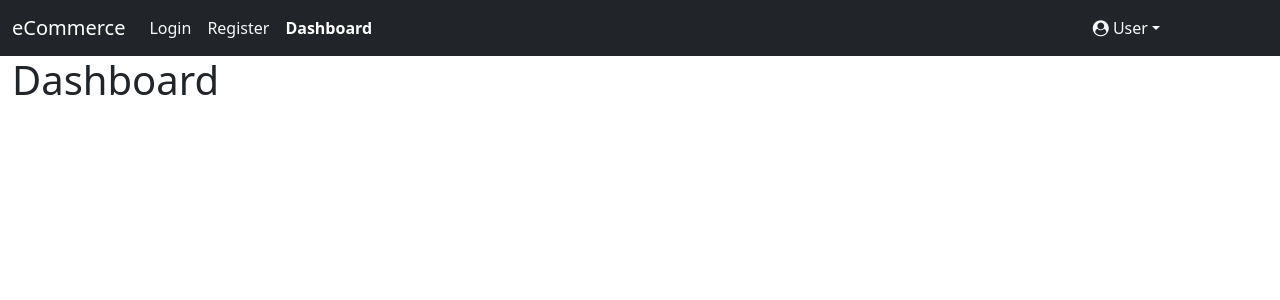
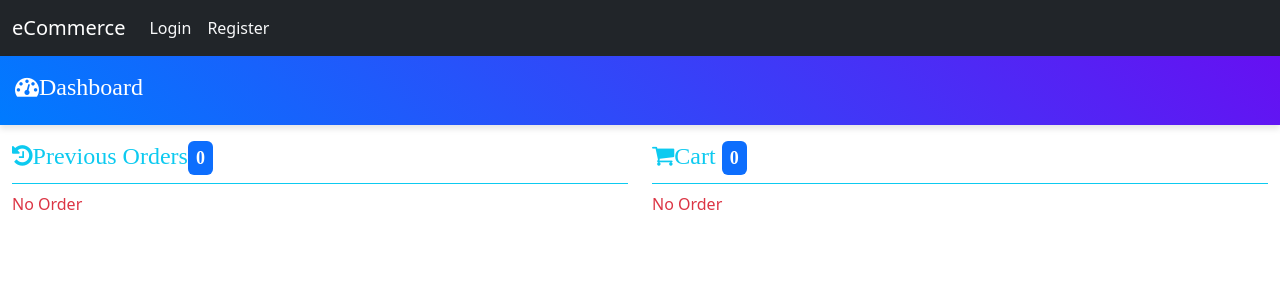
Before and after one commit to neelabhsingh/eCommerce_udemy, a React (Vite) app: page /dashboard in a window 1280 px wide. Shown: the top 300 px of the page. Built offline with nearby package versions, Linux system fonts and the light colour scheme.

Commit message:
Add orders and cart in dashboard.

```diff
--- a/src/App.jsx
+++ b/src/App.jsx
@@ -1,4 +1,4 @@
-import React from "react";
+import React, { useState } from "react";
 import { BrowserRouter, Routes, Route } from "react-router-dom"; // ✅ Use BrowserRouter
 import Login from "./Login";
 import Register from "./Register";
@@ -10,11 +10,17 @@ import "bootstrap/dist/css/bootstrap.css";
 import "font-awesome/css/font-awesome.css";
 import "./index.css";
 import NavBar from "./NavBar";
+import { UserContext } from "./UserContext";
 function App() {
+  let [user, setUser] = useState({
+    isLoggedIn: false,
+    currentUser: null,
+    currentUserName: null,
+  });
   return (
     <BrowserRouter>
+      <UserContext.Provider value={{ user, setUser }}>
         <NavBar />
-
         {/* ✅ Change HashRouter to BrowserRouter */}
         <div className="container-fluid">
           <Routes>
@@ -24,6 +30,7 @@ function App() {
             <Route path="*" element={<NoMatchPage />} />
           </Routes>
         </div>
+      </UserContext.Provider>
     </BrowserRouter>
   );
 }
--- a/src/Dashboard.jsx
+++ b/src/Dashboard.jsx
@@ -1,15 +1,136 @@
-import React, { useEffect } from "react";
+import React, { useEffect, useContext, useState } from "react";
+import { UserContext } from "./UserContext";
+import { get } from "jquery";
+import Order from "./Order";
+//getPreviousOrders function
+let getPreviousOrders = (orders) => {
+  let result = orders.filter((order) => order.isPaymentCompleted === true);
+  console.log("Previous Orderdddds:", result.length);
+  return result;
+};
+
+//getCart
+let getCartOrders = (orders) => {
+  return orders.filter((order) => order.isPaymentCompleted === false);
+};
 
 let Dashboard = (props) => {
   //execute only once on initial render= componentDidMount
+  let [orders, setOrders] = useState([]);
+
+  //get context
+  let userContext = useContext(UserContext);
+  console.log("UserContext User Id: ", userContext.user.currentUserId);
+  //execute only once on initial render= componentDidMount
   useEffect(() => {
-    console.log("Component is mounted");
+    if (!userContext.user.currentUserId) {
+      console.warn("User ID is missing, skipping API call");
+      return;
+    }
+
     document.title = "Dashboard - eCommerce";
-  }, []);
+
+    (async () => {
+      try {
+        let ordersResponse = await fetch(
+          `http://localhost:5001/orders?userId=${userContext.user.currentUserId}`, // ✅ Fix the URL
+          { method: "GET" }
+        );
+        if (ordersResponse.ok) {
+          let orderResponseBody = await ordersResponse.json();
+          console.log("Fetched Orders: ", orderResponseBody);
+
+          //get all data from products
+          let productResponse = await fetch("http://localhost:5001/products", {
+            method: "GET",
+          });
+          if (productResponse.ok) {
+            let productResponseBody = await productResponse.json();
+            //read all orders data
+            orderResponseBody.forEach((order) => {
+              order.product = productResponseBody.find(
+                (product) => product.id == order.productId
+              );
+            });
+            console.log("Orders with Product: ", orderResponseBody);
+            setOrders(orderResponseBody);
+          }
+        }
+      } catch (error) {
+        console.error("Error fetching orders:", error);
+      }
+    })();
+  }, [userContext.user.currentUserId]);
 
   return (
-    <div>
-      <h1>Dashboard</h1>
+    <div className="row">
+      <div className="col-12 py-3 header">
+        <h4>
+          <i className="fa fa-dashboard">Dashboard</i>
+        </h4>
+      </div>
+      <div className="col-12">
+        <div className="row">
+          {/** Previous Orders starts*/}
+          <div className="col-lg-6">
+            <h4 className="py-2 my-2 text-info border-bottom border-info">
+              <i className="fa fa-history">
+                Previous Orders
+                <span className="badge badge-info bg-primary text-white p-2 rounded">
+                  {getPreviousOrders(orders).length}
+                </span>
+              </i>
+            </h4>
+            {getPreviousOrders(orders).length === 0 ? (
+              <div className="text-danger">No Order</div>
+            ) : (
+              ""
+            )}
+            {getPreviousOrders(orders).map((order) => (
+              <Order
+                key={order.id}
+                orderId={order.id}
+                productId={order.productId}
+                userId={order.userId}
+                isPaymentCompleted={order.isPaymentCompleted}
+                quantity={order.quantity}
+                productName={order.product.productName}
+                price={order.product.price}
+              />
+            ))}
+          </div>
+          {/** Previous Orders end*/}
+          {/** Cart starts*/}
+          <div className="col-lg-6">
+            <h4 className="py-2 my-2 text-info border-bottom border-info">
+              <i className="fa fa-shopping-cart">
+                Cart{" "}
+                <span className="badge badge-info bg-primary text-white p-2 rounded">
+                  {orders && getCartOrders(orders).length}
+                </span>
+              </i>
+            </h4>
+            {getCartOrders(orders).length === 0 ? (
+              <div className="text-danger">No Order</div>
+            ) : (
+              ""
+            )}
+            {getCartOrders(orders).map((order) => (
+              <Order
+                key={order.id}
+                orderId={order.id}
+                productId={order.productId}
+                userId={order.userId}
+                isPaymentCompleted={order.isPaymentCompleted}
+                quantity={order.quantity}
+                productName={order.product.productName}
+                price={order.product.price}
+              />
+            ))}
+          </div>
+          {/** Cart starts*/}
+        </div>
+      </div>
     </div>
   );
 };
--- a/src/Login.jsx
+++ b/src/Login.jsx
@@ -1,10 +1,13 @@
-import React, { useEffect, useState } from "react";
+import React, { useEffect, useState, useContext } from "react";
 import { useNavigate } from "react-router-dom";
+import { UserContext } from "./UserContext";
 
 const Login = (props) => {
   const navigate = useNavigate(); // React Router v6
   var [email, setEmail] = useState("");
   var [password, setPassword] = useState("");
+  let userContext = useContext(UserContext);
+
   let [dirty, setDirty] = useState({
     email: false,
     password: false,
@@ -82,12 +85,19 @@ const Login = (props) => {
         // );
 
         let response = await fetch(
-          `http://localhost:5001/users?email=${email}&password=${password}`
+          `http://localhost:5001/users?email=${email}&password=${password}`,
+          { method: "GET" }
         );
 
         if (response.ok) {
           let responseBody = await response.json();
           if (responseBody.length > 0) {
+            userContext.setUser({
+              ...userContext.user,
+              isLoggedIn: true,
+              currentUserName: responseBody[0].fullName,
+              currentUserId: responseBody[0].id,
+            });
             navigate("/dashboard");
           } else {
             setLoginMessage(
--- a/src/NavBar.jsx
+++ b/src/NavBar.jsx
@@ -1,7 +1,20 @@
-import React from "react";
-import { NavLink } from "react-router-dom";
+import React, { useEffect, useContext } from "react";
+import { NavLink, useNavigate } from "react-router-dom";
+import { UserContext } from "./UserContext";
+const NavBar = () => {
+  //get context
+  let userContext = useContext(UserContext);
+  let navigate = useNavigate();
+  let onLogoutClick = (event) => {
+    event.preventDefault();
+    userContext.setUser({
+      isLoggedIn: false,
+      currentUserId: null,
+      currentUserName: null,
+    });
+    navigate("/");
+  };
 
-const NavBar = () => {
   return (
     <nav className="navbar navbar-expand-lg navbar-dark bg-dark">
       <div className="container-fluid">
@@ -21,6 +34,7 @@ const NavBar = () => {
         </button>
         <div className="collapse navbar-collapse" id="navbarSupportedContent">
           <ul className="navbar-nav me-auto mb-2 mb-lg-0">
+            {!userContext.user.isLoggedIn ? (
               <li className="nav-item">
                 <NavLink
                   className={({ isActive }) =>
@@ -33,6 +47,11 @@ const NavBar = () => {
                   Login
                 </NavLink>
               </li>
+            ) : (
+              ""
+            )}
+
+            {!userContext.user.isLoggedIn ? (
               <li className="nav-item">
                 <NavLink
                   className={({ isActive }) =>
@@ -45,6 +64,11 @@ const NavBar = () => {
                   Register
                 </NavLink>
               </li>
+            ) : (
+              ""
+            )}
+
+            {userContext.user.isLoggedIn ? (
               <li className="nav-item">
                 <NavLink
                   className={({ isActive }) =>
@@ -57,7 +81,12 @@ const NavBar = () => {
                   Dashboard
                 </NavLink>
               </li>
+            ) : (
+              ""
+            )}
           </ul>
+          {/* Right box starts */}
+          {userContext.user.isLoggedIn ? (
             <div style={{ marginRight: "100px" }}>
               <ul className="navbar-nav">
                 <li className="nav-item dropdown">
@@ -68,19 +97,27 @@ const NavBar = () => {
                     data-bs-toggle="dropdown"
                     aria-expanded="false"
                   >
-                  <i className="fa fa-user-circle"></i> User
+                    <i className="fa fa-user-circle"></i>{" "}
+                    {userContext.user.currentUserName}
                   </a>
                   <div className="dropdown-menu">
                     <a className="dropdown-item" href="#">
                       Profile
                     </a>
-                  <a className="dropdown-item" href="#">
+                    <a
+                      className="dropdown-item"
+                      href="#"
+                      onClick={onLogoutClick}
+                    >
                       Logout
                     </a>
                   </div>
                 </li>
               </ul>
             </div>
+          ) : (
+            ""
+          )}
         </div>
       </div>
     </nav>
--- /dev/null
+++ b/src/Order.jsx
@@ -0,0 +1,27 @@
+import React from "react";
+
+function Order(props) {
+  return (
+    <div className="card my-2 shadow">
+      <div className="card-body">
+        <h6>
+          <i className="fa fa-arrow-right"></i> {props.productName}
+        </h6>
+        <table className="table table-sm table-borderless mt-1">
+          <tbody>
+            <tr>
+              <td style={{ width: "100px" }}>Quantity:</td>
+              <td>{props.quantity}</td>
+            </tr>
+            <tr>
+              <td style={{ width: "100px" }}>Price: </td>
+              <td>${props.price}</td>
+            </tr>
+          </tbody>
+        </table>
+      </div>
+    </div>
+  );
+}
+
+export default Order;
--- /dev/null
+++ b/src/UserContext.jsx
@@ -0,0 +1,2 @@
+import { createContext } from "react";
+export const UserContext = createContext(null);
--- a/src/index.css
+++ b/src/index.css
@@ -6,3 +6,24 @@
   color: white !important; /* ✅ Keeps text white even when active */
   font-weight: bold; /* ✅ Optional: Makes it look stronger */
 }
+/* .nav-link.active{
+  color: white !important;
+  border-bottom: 2px solid white;
+}
+.header{
+  background-color: #e6e6e6;
+  position: sticky;
+  top:0;
+  z-index:1000;
+} */
+
+.header {
+  position: sticky;
+  top: 0;
+  background: linear-gradient(45deg, #007bff, #6610f2); /* Blue to Purple */
+  color: white; /* Ensure text is visible */
+  z-index: 1000;
+  padding: 15px;
+  box-shadow: 0 4px 6px rgba(0, 0, 0, 0.1);
+  border-radius: 0; /* Soft rounded corners */
+}
```
Also changed, not shown: src/Register.jsx (+14 -3 lines). Lines whose indentation alone changed are shown as unchanged.
